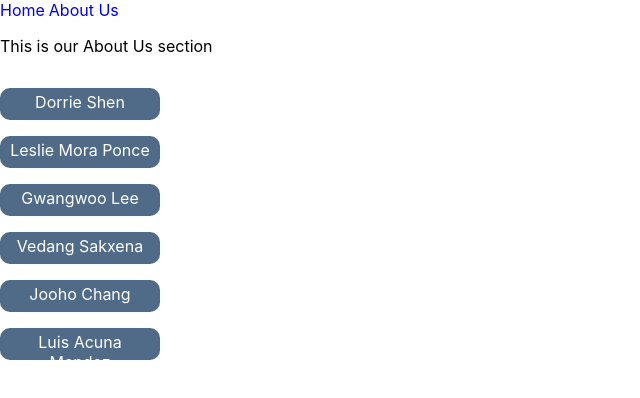
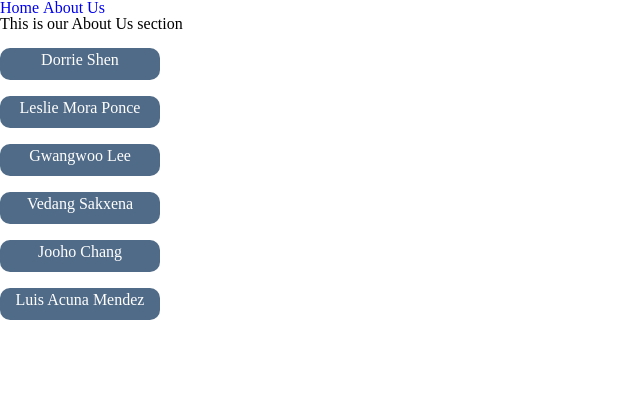
Before and after one commit to jooho2055/Last-Call, a React (Create React App) app in the folder application/client/: page /AboutUs in a window 1280 px wide. Shown: the top 398 px of the page, without its empty margins (0-640 px from the left). Built offline with nearby package versions, Linux system fonts and the light colour scheme.

Commit message:
about me

```diff
--- a/application/client/public/index.html
+++ b/application/client/public/index.html
@@ -24,7 +24,7 @@
       work correctly both with client-side routing and a non-root public URL.
       Learn how to configure a non-root public URL by running `npm run build`.
     -->
-    <title>React App</title>
+    <title>Group 7</title>
   </head>
   <body>
     <noscript>You need to enable JavaScript to run this app.</noscript>
--- a/application/client/src/App.css
+++ b/application/client/src/App.css
@@ -1,3 +1,5 @@
+@import "reset.css";
+
 * {
 	box-sizing: border-box;
 }
--- a/application/client/src/App.js
+++ b/application/client/src/App.js
@@ -11,6 +11,10 @@
 import AboutMeLeslie from './pages/TeamMembers/AboutMeLeslie';
 import AboutMeLuis from './pages/TeamMembers/AboutMeLuis';
 
+const names = ["Dorrie", "Gwangwoo", "Vedang", "Leslie", "Luis"];
+const nameDic = {"Dorrie": AboutMeDorrie,
+"Gwangwoo": AboutMeGwangwoo, "Vedang": AboutMeVedang, "Leslie": AboutMeLeslie,
+				"Luis":AboutMeLuis}
 const router = createBrowserRouter([
 	{
 		path: '/',
@@ -19,6 +23,10 @@
 		children: [
 			{ index: true, element: <Home /> },
 			{ path: '/AboutUs', element: <AboutUs /> },
+			// name.forEach((name) => {
+
+			// 	{ path: `/AboutUs/${name}`, element: <nameDic /> }
+			// })
 			{ path: '/AboutUs/Dorrie Shen', element: <AboutMeDorrie /> },
 			{ path: '/AboutUs/Gwangwoo Lee', element: <AboutMeGwangwoo /> },
 			{ path: '/AboutUs/Vedang Sakxena', element: <AboutMeVedang /> },
--- a/application/client/src/pages/AboutUs.jsx
+++ b/application/client/src/pages/AboutUs.jsx
@@ -1,6 +1,6 @@
 import React from 'react';
 import NameButton from '../components/NameButton';
-
+const names = ["Dorrie", "Gwangwoo", "Vedang", "Leslie", "Luis"];
 export default function AboutUs() {
 	return (
 		<div className='aboutUs'>
--- /dev/null
+++ b/application/client/src/reset.css
@@ -0,0 +1,48 @@
+/* http://meyerweb.com/eric/tools/css/reset/
+   v2.0 | 20110126
+   License: none (public domain)
+*/
+
+html, body, div, span, applet, object, iframe,
+h1, h2, h3, h4, h5, h6, p, blockquote, pre,
+a, abbr, acronym, address, big, cite, code,
+del, dfn, em, img, ins, kbd, q, s, samp,
+small, strike, strong, sub, sup, tt, var,
+b, u, i, center,
+dl, dt, dd, ol, ul, li,
+fieldset, form, label, legend,
+table, caption, tbody, tfoot, thead, tr, th, td,
+article, aside, canvas, details, embed,
+figure, figcaption, footer, header, hgroup,
+menu, nav, output, ruby, section, summary,
+time, mark, audio, video {
+	margin: 0;
+	padding: 0;
+	border: 0;
+	font-size: 100%;
+	font: inherit;
+	vertical-align: baseline;
+}
+/* HTML5 display-role reset for older browsers */
+article, aside, details, figcaption, figure,
+footer, header, hgroup, menu, nav, section {
+	display: block;
+}
+body {
+	line-height: 1;
+}
+ol, ul {
+	list-style: none;
+}
+blockquote, q {
+	quotes: none;
+}
+blockquote:before, blockquote:after,
+q:before, q:after {
+	content: '';
+	content: none;
+}
+table {
+	border-collapse: collapse;
+	border-spacing: 0;
+}
```
